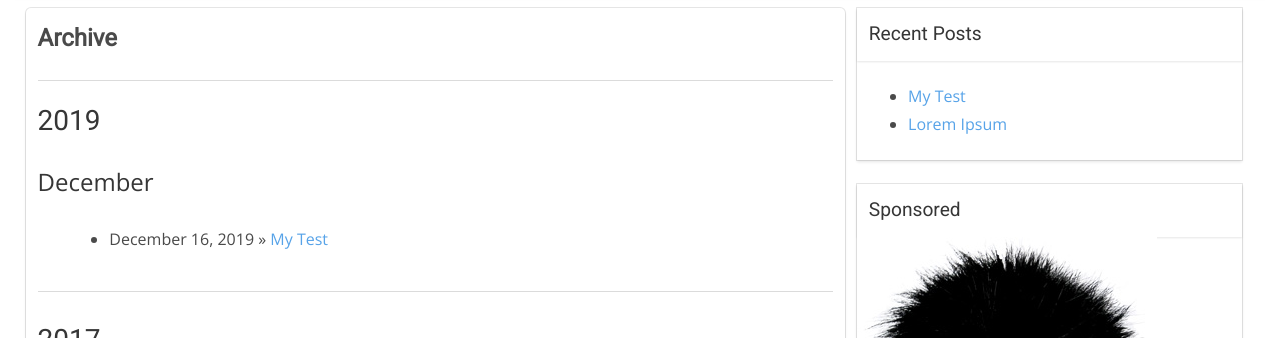
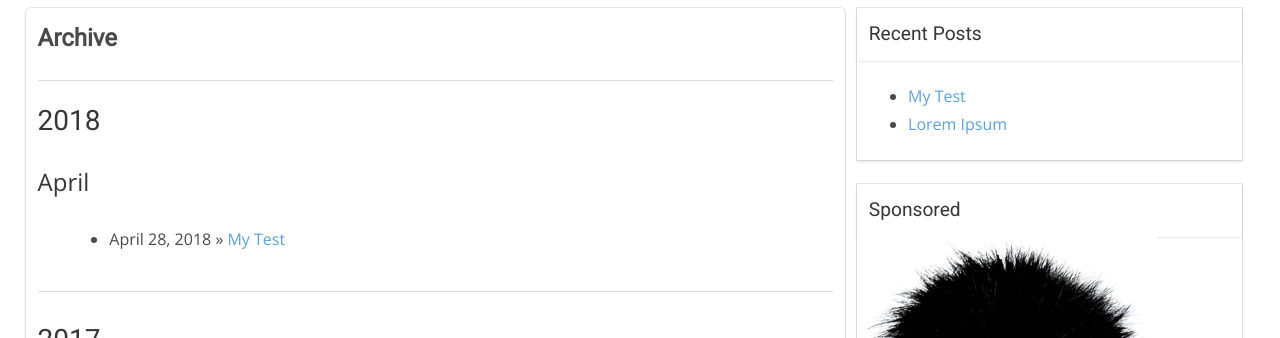
Before and after one commit to MelodieHU/MelodieHU.github.io, a Jekyll site: the page built from archive.html, in a window 1280 px wide. Shown: the part 210-548 px from the top of the page. Built offline with Jekyll 4.4.1, drawn with Linux system fonts in a browser that asks for light colours.

Commit message:
Update 2019-12-16-My-Test.markdown

```diff
--- a/_posts/2019-12-16-My-Test.markdown
+++ b/_posts/2019-12-16-My-Test.markdown
@@ -1,7 +1,7 @@
 ---
 layout: post
 title: My Test
-date: "2019-12-16 13:30:00 -0700"
+date: "2018-04-28 13:30:00 -0700"
 tags: [test, markdown, docs]
 ---
 
```
